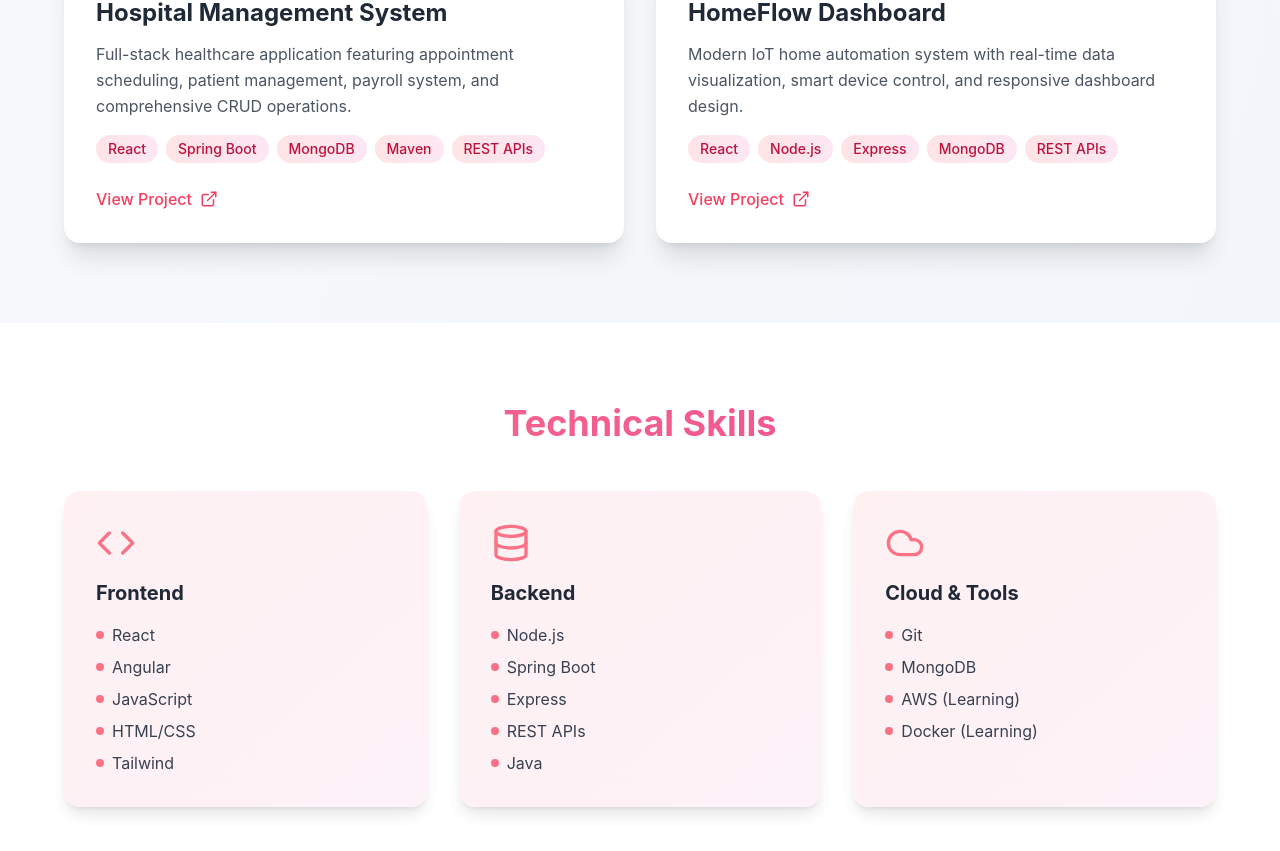
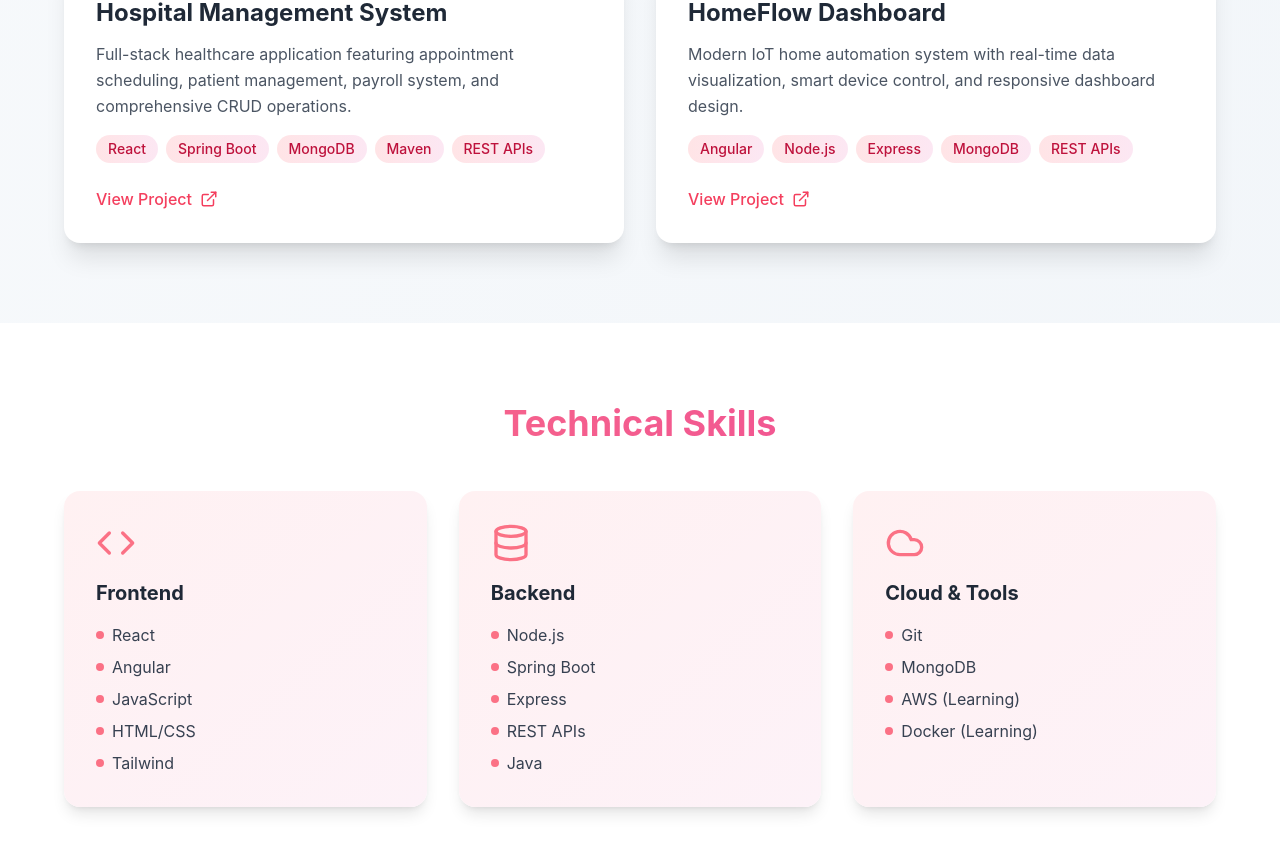
Before and after one commit to Rubysage20/portfolio, a React (Create React App) app in the folder portfolio/: page / in a window 1280 px wide. Shown: the part 2270-3121 px from the top of the page. Built offline with nearby package versions, Linux system fonts and the light colour scheme; the HTML template or start-up script is replaced by a standard one.

Commit message:
Update App.js

```diff
--- a/portfolio/src/App.js
+++ b/portfolio/src/App.js
@@ -21,7 +21,7 @@ export default function Portfolio() {
     {
       title: "HomeFlow Dashboard",
       description: "Modern IoT home automation system with real-time data visualization, smart device control, and responsive dashboard design.",
-      tech: ["React", "Node.js", "Express", "MongoDB", "REST APIs"],
+      tech: ["Angular", "Node.js", "Express", "MongoDB", "REST APIs"],
       link: "#",
       color: "from-purple-400 to-indigo-400"
     }
```
